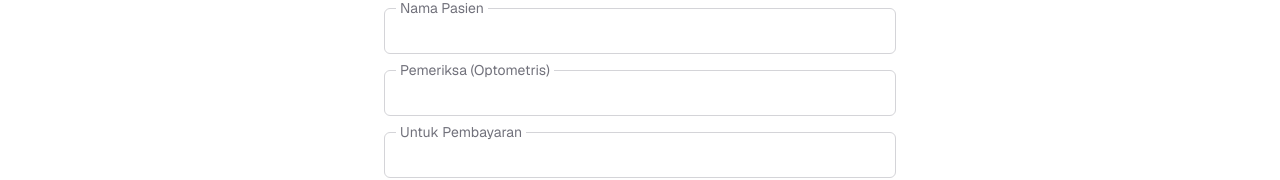
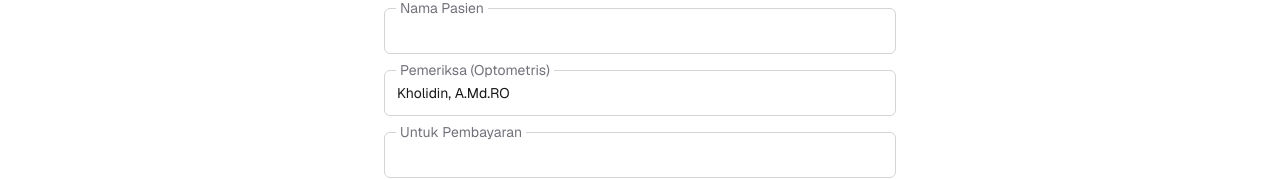
Before and after one commit to gojalifs/sjo-web-next, a Next.js app: page /create in a window 1280 px wide. Shown: the part 256-436 px from the top of the page. Built offline with nearby package versions, Linux system fonts and the light colour scheme.

Commit message:
feat: set default optometrist to 'Kholidin, A.Md.RO' in InvoiceForm.

```diff
--- a/app/components/InvoiceForm.tsx
+++ b/app/components/InvoiceForm.tsx
@@ -14,7 +14,7 @@ export default function InvoiceForm() {
     transactionNo: '',
     receivedFrom: '',
     patientName: '',
-    optometrist: '',
+    optometrist: 'Kholidin, A.Md.RO',
     paidFor: '',
     frameType: '',
     framePrice: '',
```
